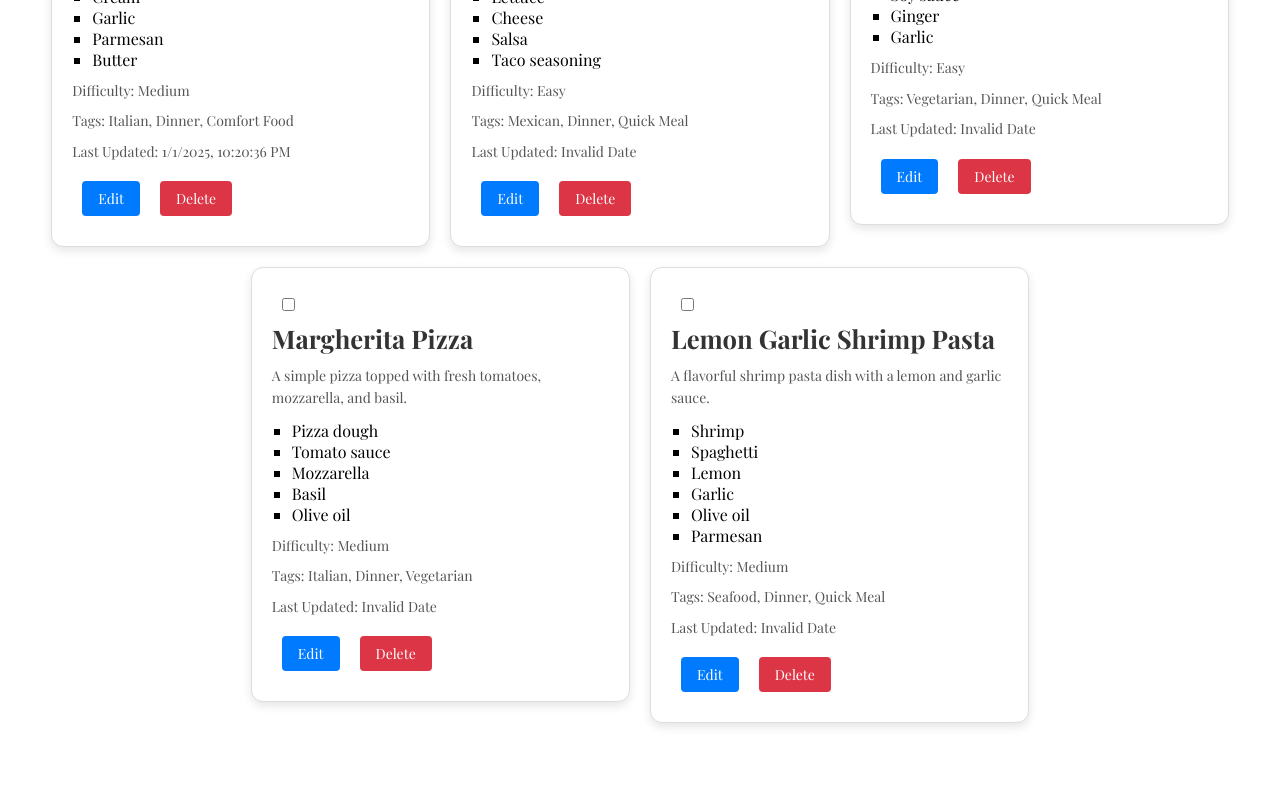
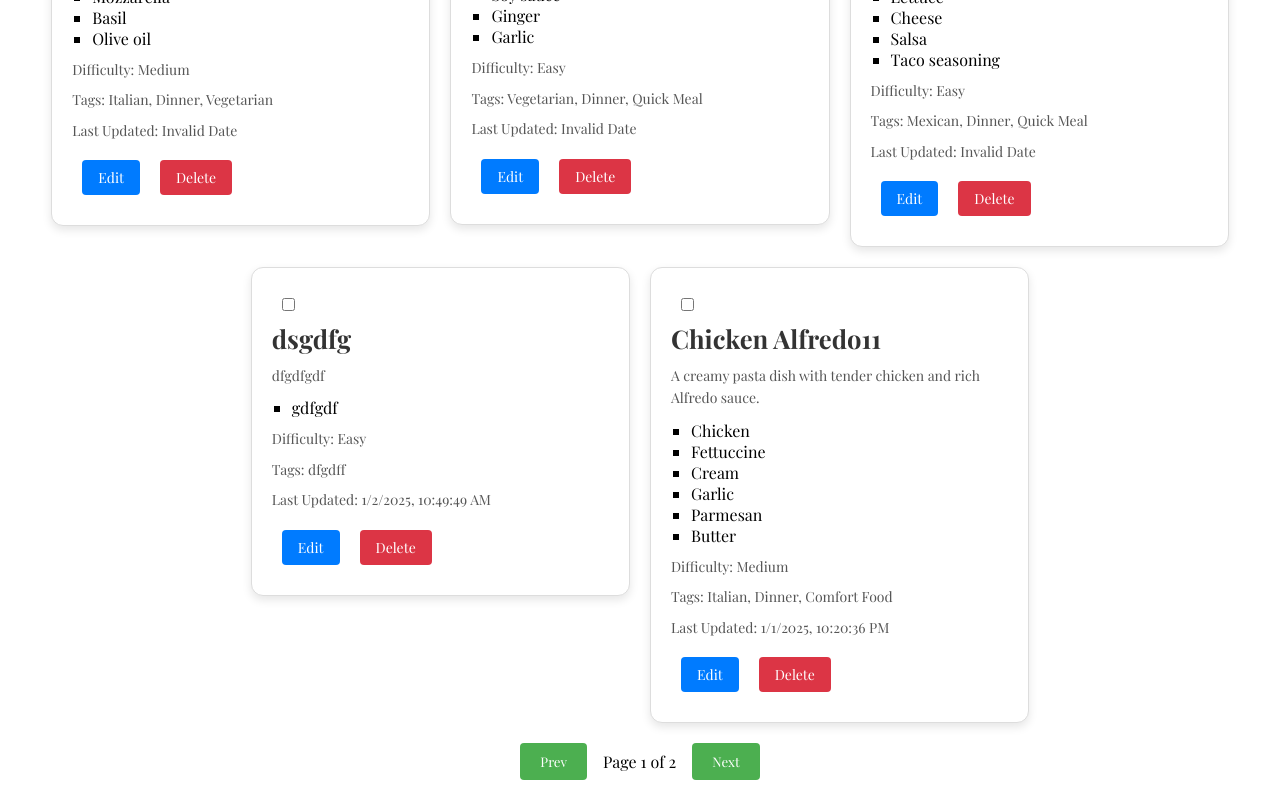
Before and after one commit to rasadli/RecipeManagerApp, a React (Create React App) app: page /recipes in a window 1280 px wide. Shown: the part 410-1210 px from the top of the page. Before the commit the page ends 1153 px from the top, so only its background shows below. Built offline with nearby package versions, Linux system fonts and the light colour scheme; data requests are answered from the project's data file; a web font is replaced by a local one.

Commit message:
some changes to recipes

```diff
--- a/src/components/RecipeList.jsx
+++ b/src/components/RecipeList.jsx
@@ -121,26 +121,34 @@ const RecipeList = () => {
         const recipesToSend = recipes.filter((recipe) =>
             selectedRecipes.includes(recipe.id)
         );
-        console.log(recipesToSend)
 
         const formattedRecipes = recipesToSend
         .map((recipe, index) => {
-          // Create an array to hold the formatted recipe details
           const recipeDetails = [
             `Recipe ${index + 1}:`,
-            `- Name: ${recipe.title}`,
-            recipe.description ? `- Description: ${recipe.description}` : '',
-            recipe.ingredients.length > 0 ? `- Ingredients: ${recipe.ingredients.join(", ")}` : '- Ingredients: Not available',
-            recipe.steps.length > 0 ? `- Instructions: ${recipe.steps.join(", ")}` : '- Instructions: Not available',
-            recipe.tags.length > 0 ? `- Tags: ${recipe.tags.join(", ")}` : '- Tags: Not available',
+            `- Name: ${recipe.title || 'Not available'}`,
+            recipe.description ? `- Description: ${recipe.description}` : '- Description: Not available',
+            Array.isArray(recipe.ingredients) && recipe.ingredients.length > 0
+              ? `- Ingredients: ${recipe.ingredients.join(", ")}`
+              : '- Ingredients: Not available',
+            Array.isArray(recipe.steps) && recipe.steps.length > 0
+              ? `- In   structions: ${recipe.steps.join(", ")}`
+              : '- Instructions: Not available',
+            Array.isArray(recipe.tags) && recipe.tags.length > 0
+              ? `- Tags: ${recipe.tags.join(", ")}`
+              : '- Tags: Not available',
             recipe.difficulty ? `- Difficulty: ${recipe.difficulty}` : '- Difficulty: Not available',
-            recipe.lastUpdated ? `- Last Updated: ${new Date(recipe.lastUpdated).toLocaleString()}` : '- Last Updated: Not available',
+            recipe.lastUpdated
+              ? `- Last Updated: ${new Date(recipe.lastUpdated).toLocaleString()}`
+              : '- Last Updated: Not available',
             recipe.order !== undefined ? `- Order: ${recipe.order}` : '- Order: Not available'
           ];
 
           return recipeDetails.filter(detail => detail !== '').join("\n");
         })
         .join("\n\n");
+
+      console.log(formattedRecipes);
 
         const emailPayload = {
             subject: emailSubject,
@@ -284,6 +292,24 @@ const RecipeList = () => {
                 </DragDropContext>
             )}
 
+            <div className="pagination">
+                <button
+                    onClick={() => handlePageChange(currentPage - 1)}
+                    disabled={currentPage === 1}
+                >
+                    Prev
+                </button>
+                <span>
+                    Page {currentPage} of {totalPages}
+                </span>
+                <button
+                    onClick={() => handlePageChange(currentPage + 1)}
+                    disabled={currentPage === totalPages}
+                >
+                    Next
+                </button>
+            </div>
+
             {/* Render the modal */}
             <SendRecipesModal
                 isOpen={isModalOpen}
--- a/src/db.json
+++ b/src/db.json
@@ -20,7 +20,7 @@
       "difficulty": "Medium",
       "createdAt": "2025-01-01T22:20:36.032Z",
       "updatedAt": "2025-01-01T22:20:36.033Z",
-      "order": 1
+      "order": 4
     },
     {
       "id": "3",
@@ -47,7 +47,7 @@
       ],
       "difficulty": "Easy",
       "lastUpdated": "2024-01-10T12:00:00Z",
-      "order": 3
+      "order": 2
     },
     {
       "id": "4",
@@ -73,7 +73,7 @@
       ],
       "difficulty": "Easy",
       "lastUpdated": "2024-01-12T08:00:00Z",
-      "order": 2
+      "order": 3
     },
     {
       "id": "5",
@@ -99,7 +99,7 @@
       ],
       "difficulty": "Medium",
       "lastUpdated": "2024-01-15T17:45:00Z",
-      "order": 4
+      "order": 1
     },
     {
       "id": "6",
@@ -168,7 +168,7 @@
       "difficulty": "Easy",
       "createdAt": "2025-01-01T17:00:39.794Z",
       "updatedAt": "2025-01-01T17:00:39.794Z",
-      "order": 8
+      "order": 7
     },
     {
       "id": "e290",
@@ -182,7 +182,8 @@
       ],
       "difficulty": "Easy",
       "createdAt": "2025-01-02T10:49:49.039Z",
-      "updatedAt": "2025-01-02T10:49:49.039Z"
+      "updatedAt": "2025-01-02T10:49:49.039Z",
+      "order": 8
     }
   ],
   "messages": [
@@ -203,6 +204,18 @@
       "subject": "Sugesstion 2",
       "email": "alivaliyev@mail.ru",
       "message": "ASas Sas AASD ASDAS DASD ASD"
+    },
+    {
+      "id": "bb27",
+      "subject": "test",
+      "email": "stsers@gmail.com",
+      "message": "asdad"
+    },
+    {
+      "id": "af00",
+      "subject": "asa",
+      "email": "asa@gmail.com",
+      "message": "asa"
     }
   ]
 }
```
